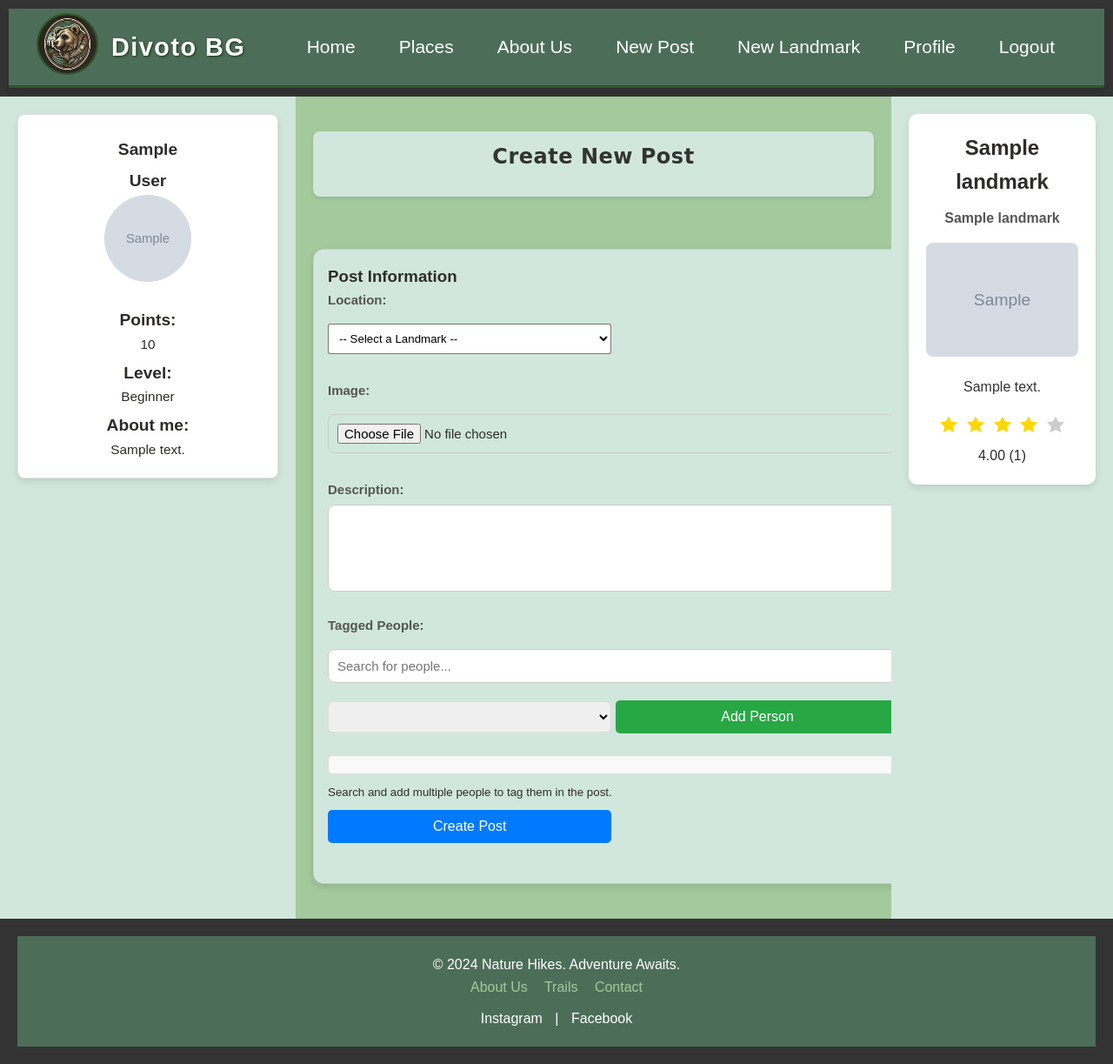
After one commit to VladimirSiTozi/Wild-BG, a Django app: page /posts/add/ in a window 1280 px wide. The commit adds this page. Shown: the whole page at 87% size. Run offline with Django 5.2, Linux system fonts and the light colour scheme; a user stored in the database is signed in; tables that the repository leaves empty hold one stand-in row (values such as "Sample post"); grey boxes marked "Sample" are stand-in pictures; lists and menus that the app fills with data are empty.

Commit message:
add: Post Create view, html, css and js

```diff
--- /dev/null
+++ b/static/js/script-post-create-form.js
@@ -0,0 +1,82 @@
+    document.addEventListener('DOMContentLoaded', function() {
+        const searchInput = document.getElementById('search_tagged_people');
+        const taggedPeopleSelect = document.getElementById('id_tagged_people');
+        const addTaggedPersonButton = document.getElementById('add_tagged_person');
+        const taggedPeopleList = document.getElementById('tagged_people_list');
+        const hiddenTaggedPeopleInput = document.getElementById('id_tagged_people_hidden');
+
+        let taggedPeopleIds = [];  // Array to keep track of added user IDs
+
+        // Search Users and Update Select Options
+        searchInput.addEventListener('input', function() {
+            const query = searchInput.value;
+
+            if (query.length >= 2) {
+                fetch(`/search-users/?query=${query}`, {
+                    method: 'GET',
+                    headers: {
+                        'X-Requested-With': 'XMLHttpRequest',
+                    },
+                })
+                .then(response => {
+                    if (!response.ok) {
+                        throw new Error('Network response was not ok');
+                    }
+                    return response.json();
+                })
+                .then(data => {
+                    // Clear existing options
+                    taggedPeopleSelect.innerHTML = '';
+
+                    // Add new options from the fetched data
+                    data.forEach(user => {
+                        const option = document.createElement('option');
+                        option.value = user.id;
+                        option.textContent = user.name;
+                        taggedPeopleSelect.appendChild(option);
+                    });
+                })
+                .catch(error => {
+                    console.error('Error:', error);
+                });
+            } else {
+                // Clear the options if the input query is too short
+                taggedPeopleSelect.innerHTML = '';
+            }
+        });
+
+        // Add selected person to tagged people list
+        addTaggedPersonButton.addEventListener('click', function() {
+            const selectedOption = taggedPeopleSelect.selectedOptions[0];
+            if (selectedOption && !taggedPeopleIds.includes(selectedOption.value)) {
+                // Add selected person to tagged people array
+                taggedPeopleIds.push(selectedOption.value);
+
+                // Update the hidden input value (comma-separated user IDs)
+                hiddenTaggedPeopleInput.value = taggedPeopleIds.join(',');
+
+                // Add the person to the tagged people list
+                const taggedPersonDiv = document.createElement('div');
+                taggedPersonDiv.className = 'tagged-person';
+                taggedPersonDiv.dataset.userId = selectedOption.value;
+                taggedPersonDiv.textContent = selectedOption.textContent;
+
+                // Add a remove button
+                const removeButton = document.createElement('button');
+                removeButton.type = 'button';
+                removeButton.textContent = 'Remove';
+                removeButton.className = 'remove-btn';
+                removeButton.addEventListener('click', function() {
+                    // Remove person from tagged people array
+                    taggedPeopleIds = taggedPeopleIds.filter(id => id !== selectedOption.value);
+                    hiddenTaggedPeopleInput.value = taggedPeopleIds.join(',');
+
+                    // Remove the person from the tagged people list
+                    taggedPersonDiv.remove();
+                });
+
+                taggedPersonDiv.appendChild(removeButton);
+                taggedPeopleList.appendChild(taggedPersonDiv);
+            }
+        });
+    });
--- /dev/null
+++ b/static/styles/create-edit-post.css
@@ -0,0 +1,90 @@
+/* General styling for form-group */
+.form-group {
+    margin-bottom: 20px;
+}
+
+/* Margin between form elements inside a form-group */
+.form-group label {
+    margin-bottom: 5px;
+    display: block;
+}
+
+.form-group input,
+.form-group select,
+.form-group button {
+    margin-top: 10px;
+    margin-bottom: 10px;
+    padding: 8px;
+    width: 40%;
+    box-sizing: border-box; /* Ensure padding is inside the width */
+}
+
+/* Add some padding to the tagged people list */
+#tagged_people_list {
+    margin-top: 15px;
+    padding: 10px;
+    border: 1px solid #ddd;
+    border-radius: 5px;
+    background-color: #f9f9f9;
+}
+
+/* Styling each tagged person container */
+.tagged-person {
+    display: flex;
+    align-items: center;
+    justify-content: space-between;
+    margin-bottom: 5px;
+    padding: 5px 10px;
+    background-color: #e9f7ef;
+    border-radius: 4px;
+}
+
+/* Add some padding to the remove button for better appearance */
+.remove-btn {
+    margin-left: 10px;
+    padding: 4px 8px;
+    background-color: #ff6b6b;
+    border: none;
+    color: white;
+    cursor: pointer;
+    border-radius: 3px;
+}
+
+.remove-btn:hover {
+    background-color: #e60000;
+}
+
+/* Styling for the add button to have better appearance */
+#add_tagged_person {
+    background-color: #28a745;
+    color: white;
+    border: none;
+    cursor: pointer;
+    border-radius: 5px;
+    padding: 10px 15px;
+    margin-top: 10px;
+}
+
+#add_tagged_person:hover {
+    background-color: #218838;
+}
+
+/* Adjusting small text for instruction */
+.form-group small {
+    display: block;
+    margin-top: 10px;
+}
+
+/* Styling the create post button for consistency */
+.form-group .btn {
+    background-color: #007bff;
+    color: white;
+    border: none;
+    cursor: pointer;
+    border-radius: 5px;
+    padding: 10px 15px;
+}
+
+.form-group .btn:hover {
+    background-color: #0056b3;
+}
--- a/static/styles/styles.css
+++ b/static/styles/styles.css
@@ -9,4 +9,5 @@
 @import url("searchbar.css");
 @import url("about-us.css");
 @import url("create-edit-landmark.css");
+@import url("create-edit-post.css");
 @import url("footer.css");
--- a/templates/common/nav.html
+++ b/templates/common/nav.html
@@ -18,7 +18,7 @@
             <li><a href="{% url 'login' %}">Login</a></li>
             <li><a href="{% url 'register' %}">Register</a></li>
         {% else %}
-            <li><a href="#">New Post</a></li>
+            <li><a href="{% url 'post-add' %}">New Post</a></li>
             <li><a href="{% url 'add-landmark' %}">New Landmark</a></li>
             <li><a href="{% url 'profile-details' request.user.pk %}">Profile</a></li>
             <li>
--- /dev/null
+++ b/templates/post/post-create.html
@@ -0,0 +1,58 @@
+{% extends 'common/base.html' %}
+{% load static %}
+
+{% block content %}
+    <div class="my-posts-header">
+        <h3>Create New Post</h3>
+    </div>
+
+    <div class="post-card">
+        <form method="post" enctype="multipart/form-data">
+            {% csrf_token %}
+
+            <h3>Post Information</h3>
+{#            {{ form }}#}
+
+            <div class="form-group">
+                <label for="id_location">Location:</label>
+                <select id="id_location" name="location">
+                    <option value="">-- Select a Landmark --</option>
+                    {% for landmark in landmarks %}
+                        <option value="{{ landmark.id }}">{{ landmark.name }}</option>
+                    {% endfor %}
+                </select>
+            </div>
+
+            <div class="form-group">
+                <label for="id_post_image">Image:</label>
+                <input type="file" id="id_post_image" name="post_image">
+            </div>
+
+            <div class="form-group">
+                <label for="id_description">Description:</label>
+                <textarea id="id_description" name="description" required></textarea>
+            </div>
+
+            <div class="form-group">
+                <label for="id_tagged_people">Tagged People:</label>
+                <input type="text" id="search_tagged_people" class="form-control" placeholder="Search for people...">
+                <select id="id_tagged_people" class="form-control">
+                    <!-- Options will be dynamically added here -->
+                </select>
+                <button type="button" id="add_tagged_person" class="btn">Add Person</button>
+                <div id="tagged_people_list" class="tagged-list">
+                    <!-- Added tagged people will be displayed here -->
+                </div>
+                <input type="hidden" id="id_tagged_people_hidden" name="tagged_people">
+                <small>Search and add multiple people to tag them in the post.</small>
+
+                <div class="form-group">
+                    <button type="submit" class="btn">Create Post</button>
+                </div>
+            </div>
+        </form>
+    </div>
+
+<script src="{% static 'js/script-post-create-form.js' %}"></script>
+
+{% endblock %}
--- a/wildBg/post/forms.py
+++ b/wildBg/post/forms.py
@@ -3,10 +3,10 @@ from django import forms
 from wildBg.post.models import PostComment, Post, ReplyPostComment
 
 
-class PostBaseForm(forms.Form):
+class PostBaseForm(forms.ModelForm):
     class Meta:
         model = Post
-        exclude = ('user', )
+        exclude = ('author', )
 
 
 class PostAddForm(PostBaseForm):
--- a/wildBg/post/urls.py
+++ b/wildBg/post/urls.py
@@ -4,6 +4,7 @@ from wildBg.post import views
 from wildBg.post.views import like_post_func
 
 urlpatterns = [
+    path('add/', views.PostAddView.as_view(), name='post-add'),
     path('<int:pk>/', include([
         path('', views.PostDetailView.as_view(), name='post-detail'),
         path('like/', like_post_func, name='post-like'),
--- a/wildBg/post/views.py
+++ b/wildBg/post/views.py
@@ -1,14 +1,44 @@
 from django.contrib.auth.decorators import login_required
+from django.contrib.auth.mixins import LoginRequiredMixin
 from django.core.checks import messages
+from django.db.models import Q
+from django.http import JsonResponse
 from django.shortcuts import render, redirect
-from django.views.generic import ListView, DetailView
+from django.urls import reverse_lazy
+from django.views.generic import ListView, DetailView, CreateView
 
-from wildBg.landmark.models import Like
+from wildBg.accounts.models import Profile, AppUser
+from wildBg.landmark.models import Like, Landmark
 from wildBg.mixins import SidebarContextMixin
-from wildBg.post.forms import PostCommentForm, ReplyPostCommentForm
+from wildBg.post.forms import PostCommentForm, ReplyPostCommentForm, PostAddForm
 from wildBg.post.models import Post, PostLike, PostComment
 
 from django.shortcuts import get_object_or_404
+
+
+class PostAddView(LoginRequiredMixin, SidebarContextMixin, CreateView):
+    model = Post
+    form_class = PostAddForm
+    template_name = 'post/post-create.html'
+
+    def get_context_data(self, **kwargs):
+        context = super().get_context_data(**kwargs)
+        # Add landmarks to the context
+        context['landmarks'] = Landmark.objects.all()
+        context['tagged_people'] = AppUser.objects.all()
+        return context
+
+    def form_valid(self, form):
+        # Associate the post with the logged-in user
+        post = form.save(commit=False)
+        post.author = self.request.user
+        post.save()
+        form.save_m2m()  # Save many-to-many relationships, if any
+        return super().form_valid(form)
+
+    def get_success_url(self):
+        # Redirect to a success page, e.g., details view for the created post
+        return reverse_lazy('post-detail', kwargs={'pk': self.object.pk})
 
 
 class PostDetailView(SidebarContextMixin, DetailView):
@@ -107,3 +137,20 @@ def add_reply(request, pk: int):
             reply.save()
 
     return redirect(request.META.get('HTTP_REFERER', f'#{pk}'))
+
+
+@login_required
+def search_users(request):
+    if 'query' in request.GET:
+        query = request.GET.get('query', '').strip()
+        users = Profile.objects.filter(
+            Q(first_name__icontains=query) | Q(last_name__icontains=query)
+        ).exclude(
+            Q(first_name__isnull=True) & Q(last_name__isnull=True)
+        )
+        users_data = [
+            {'id': user.user.id, 'name': user.get_full_name()}
+            for user in users
+        ]
+        return JsonResponse(users_data, safe=False)
+    return JsonResponse([], safe=False)
--- a/wildBg/urls.py
+++ b/wildBg/urls.py
@@ -19,8 +19,11 @@ from django.conf.urls.static import static
 from django.contrib import admin
 from django.urls import path, include
 
+from wildBg.post.views import search_users
+
 urlpatterns = [
     path('admin/', admin.site.urls),
+    path('search-users/', search_users, name='search-users'),
     path('', include('wildBg.common.urls')),
     path('accounts/', include('wildBg.accounts.urls')),
     path('landmark/', include('wildBg.landmark.urls')),
```
Also changed, not shown: mediafiles/posts/krepost-baba-vida.jpg (added).
